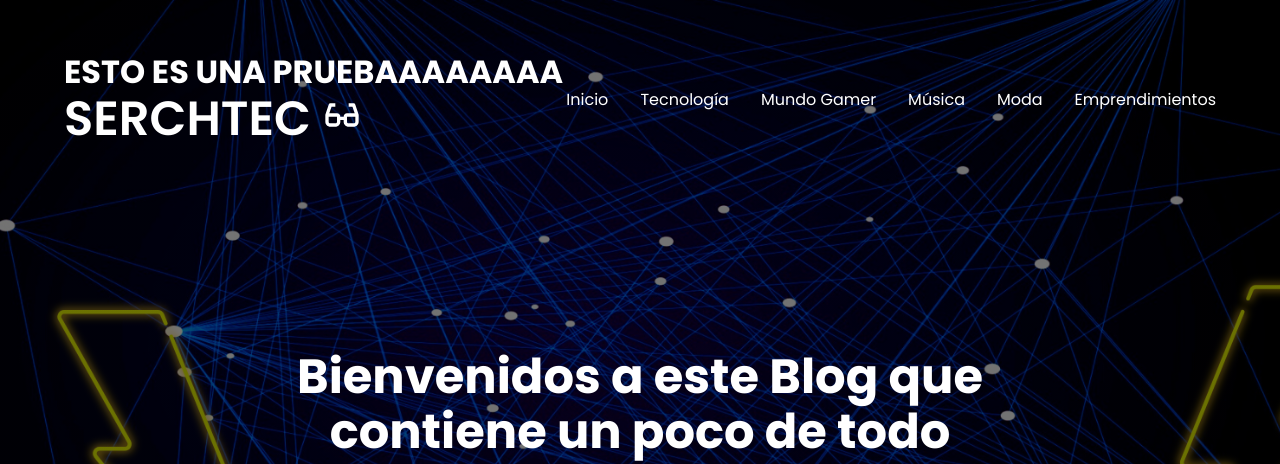
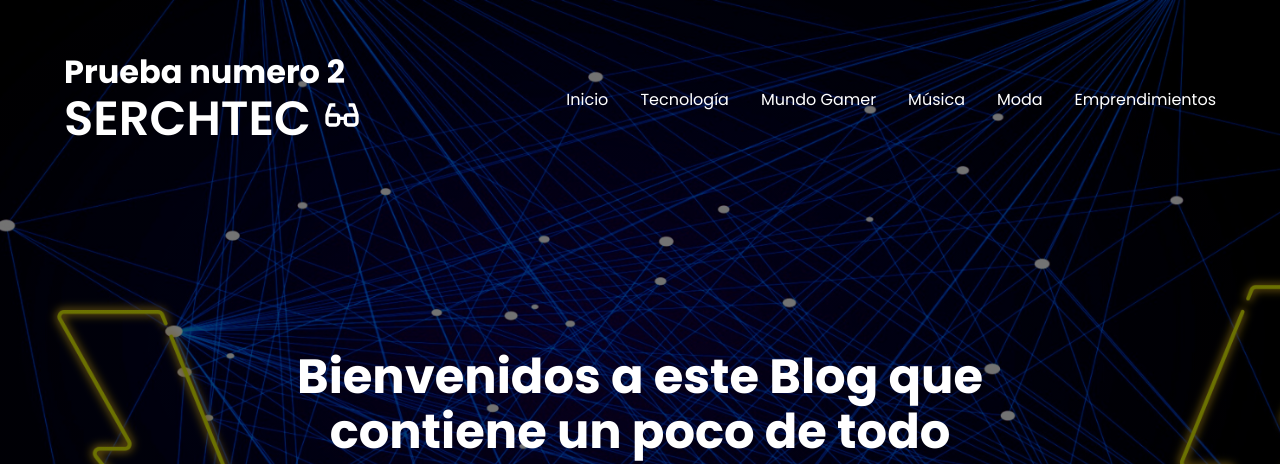
Before and after one commit to sergioandresco/SERCHTEC-GITHUB, a PHP site: page /Index.php in a window 1280 px wide. Shown: the top 464 px of the page. Run offline with PHP 8.4, Linux system fonts and the light colour scheme.

Commit message:
Commit Sergio Prueba 2

```diff
--- a/Index.php
+++ b/Index.php
@@ -16,7 +16,7 @@
     <header class="hero">
         <nav class="nav container">
             <div class="nav__logo">
-                <h1>ESTO ES UNA PRUEBAAAAAAAA</h1>
+                <h1>Prueba numero 2</h1>
                 <h2 class="nav__title">SERCHTEC
                     <img src="./images/glasses.svg" class="icon__logo">
 
```
